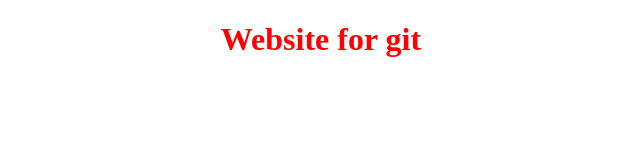
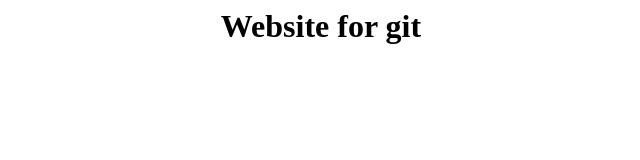
Before and after one commit to FMazmi/faruk_git_try, a plain HTML site: page index.html in a window 1280 px wide. Shown: the whole page, without its empty margins (319-959 px from the left). Drawn offline with Linux system fonts and the light colour scheme.

Commit message:
Revert "[UI] Update Index HTML and Style.css to have red"
This reverts commit 08c242601096a069f7475e66ea02c74300c7fd3f.

```diff
--- a/assets/style.css
+++ /dev/null
@@ -1,3 +0,0 @@
-.red-color{
-    color: red;
-}
--- a/index.html
+++ b/index.html
@@ -1,13 +1 @@
-<!DOCTYPE html>
-<html lang="en">
-<head>
-    <meta charset="UTF-8">
-    <meta http-equiv="X-UA-Compatible" content="IE=edge">
-    <meta name="viewport" content="width=device-width, initial-scale=1.0">
-    <title>Task Git 1</title>
-    <link rel="stylesheet" href="assets/style.css">
-</head>
-<body>
-    <h1 class="red-color" style="text-align: center ;">Website for git</h1>
-</body>
-</html>
+<h1 style="text-align: center ;">Website for git</h1>
```
